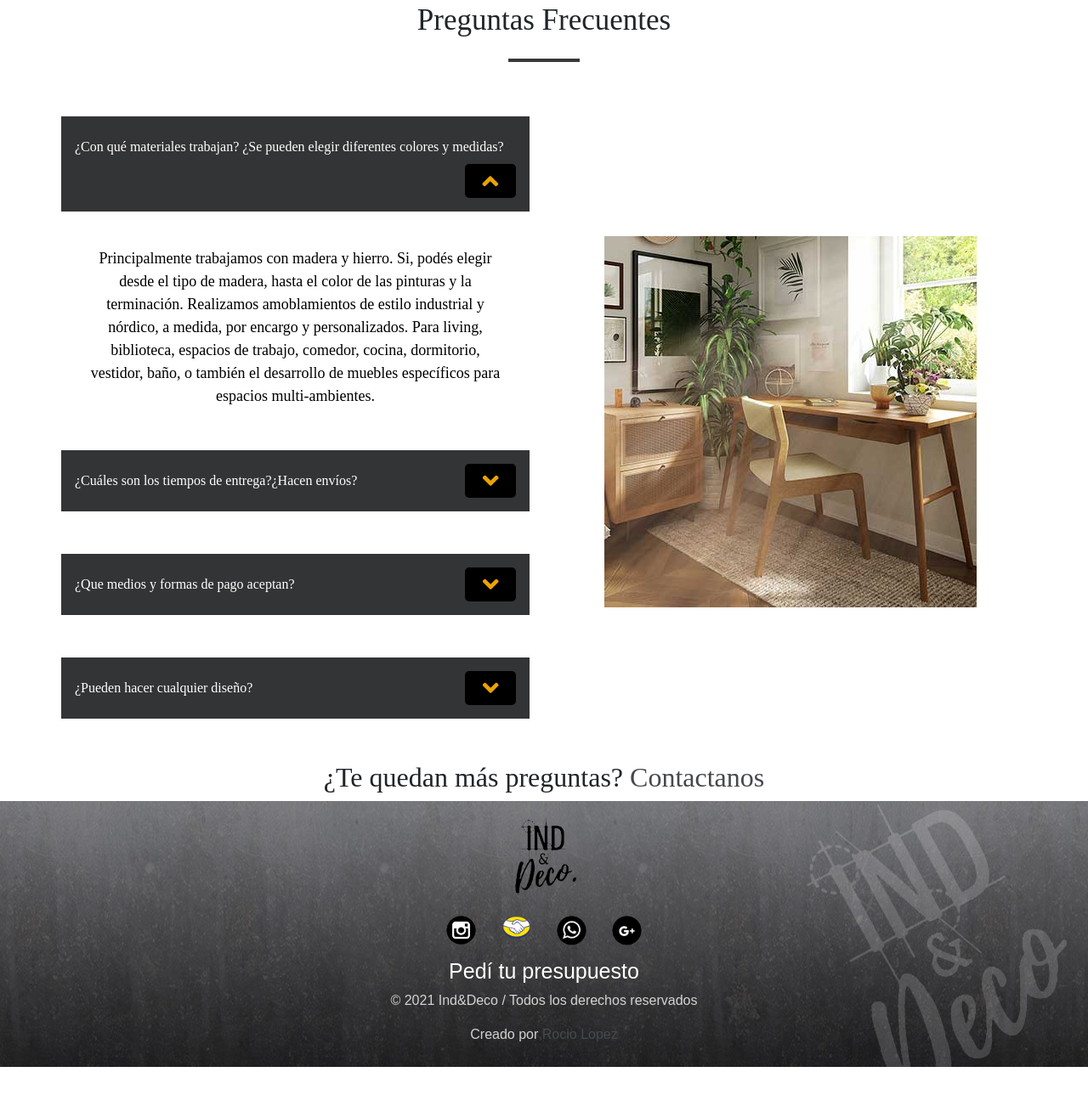
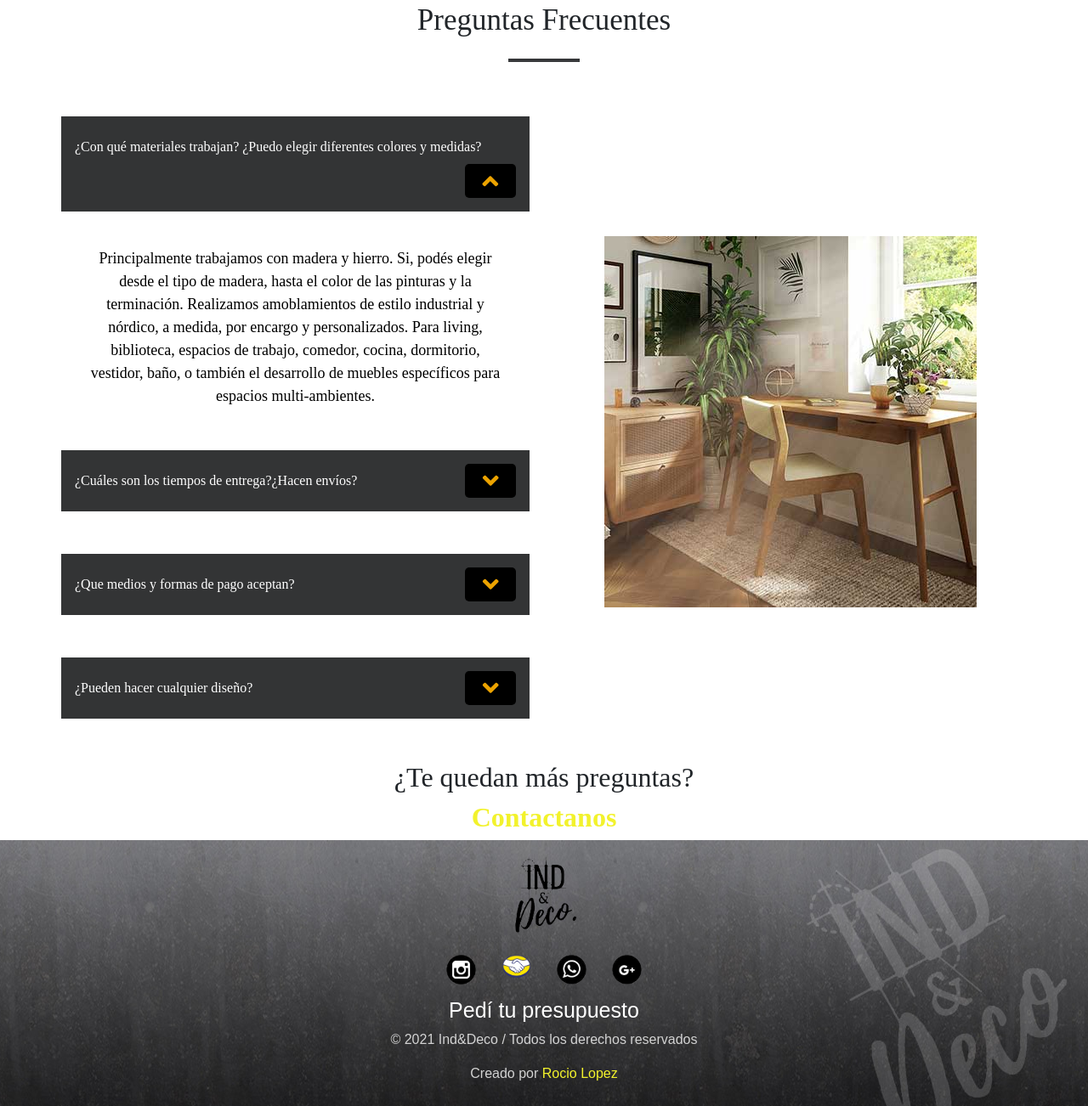
Before and after one commit to RocioLucilaLopez/INDproyectofinal, a website: page Views/Preguntasfrecuentes.html in a window 1280 px wide. Shown: the part 188-1490 px from the top of the page at 85% size. Before the commit the page ends 1444 px from the top, so only its background shows below. Drawn offline with nearby package versions, Linux system fonts and the light colour scheme.

Commit message:
cambié el color de creador en footer link de creador en footer

```diff
--- a/Views/Preguntasfrecuentes.html
+++ b/Views/Preguntasfrecuentes.html
@@ -77,7 +77,7 @@
 									        <h2 class="mb-0">
 									           <button class="btn btn-link" type="button" data-toggle="collapse"
 									              data-target="#collapseOne" aria-expanded="true" aria-controls="collapseOne">
-									           ¿Con qué materiales trabajan? ¿Se pueden elegir diferentes colores y medidas?
+									           ¿Con qué materiales trabajan? ¿Puedo elegir diferentes colores y medidas?
 									           <i class="fa fa-angle-down"></i>
 									           </button>
 									        </h2>
@@ -152,7 +152,10 @@
 				<div class="container">
 					<div class="row">
 						<div class="col-lg-12 col-md-12 col-xs-12">
-							<h2 class="doubt">¿Te quedan más preguntas?<a href="./contacto.html"> Contactanos</a></h2>
+							<h2>¿Te quedan más preguntas?</h2>
+						</div>
+						<div class="col-lg-12 col-md-12 col-xs-12">
+							<h2 class="contactUs"><a href="./contacto.html"> <strong>Contactanos</strong></a></h2>
 						</div>
 					</div>
 				</div>
--- a/scss/_footer.scss
+++ b/scss/_footer.scss
@@ -36,4 +36,5 @@ h3 a:hover{color: $negro;}
   transform: translateY(-10px); }
 
 .call__to__action h3 {font-size:20px;}
+a.creadorPagina__creador{color:#f2f22c;}
 a.creadorPagina__creador:hover{color: #7f868c; text-decoration:none;}
--- a/scss/_textos.scss
+++ b/scss/_textos.scss
@@ -52,7 +52,10 @@ font-weight:light;
 .accordion {font-family: ubuntu;}
 .mb-0 {font-family:ubuntu;}
 .faQ__answer{font-family:Ubuntu; font-size:18px;}
-a {
-    color: #45494c;
+.contactUs a {
+    color: #f2f22c;
     text-decoration: none;
 }
+a {text-decoration: none;}
+.creador__creadorPagina p {
+  color: lightgrey; }
```
Also changed, not shown: css/estilo.css.
